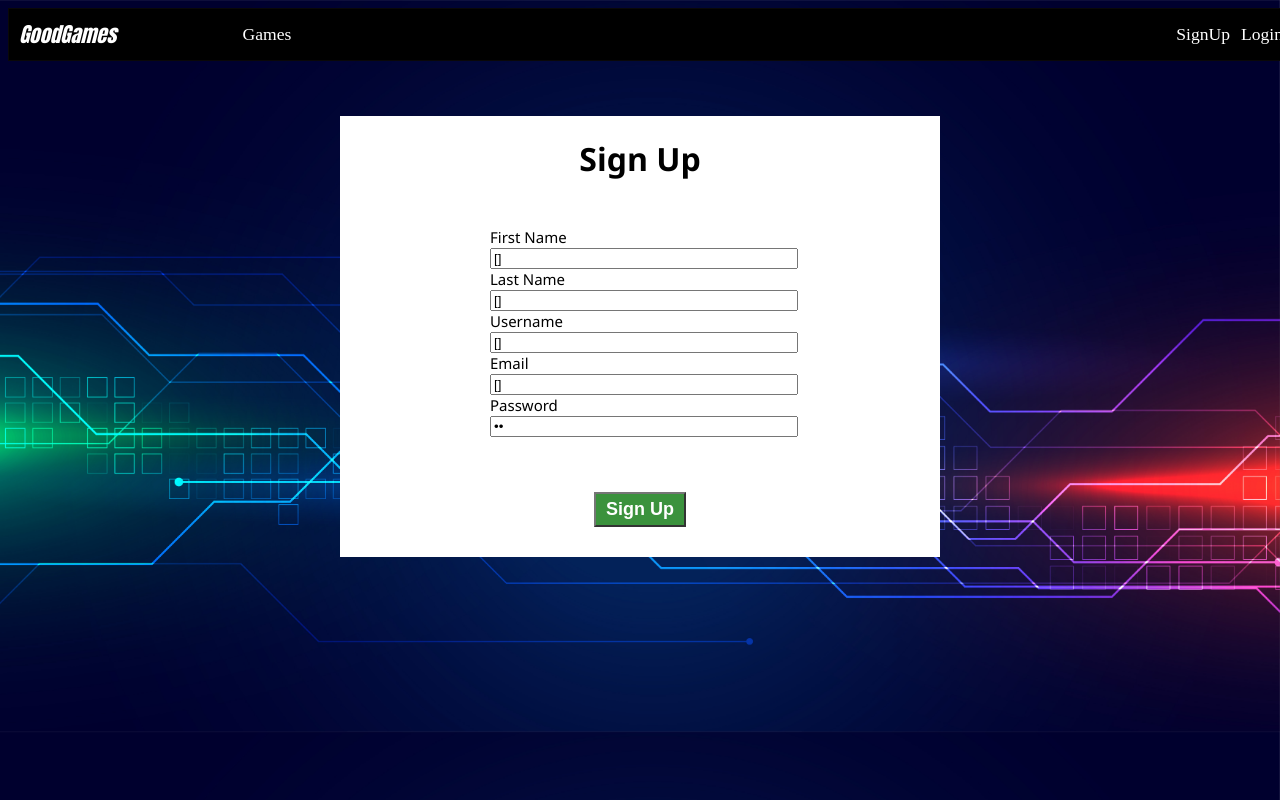
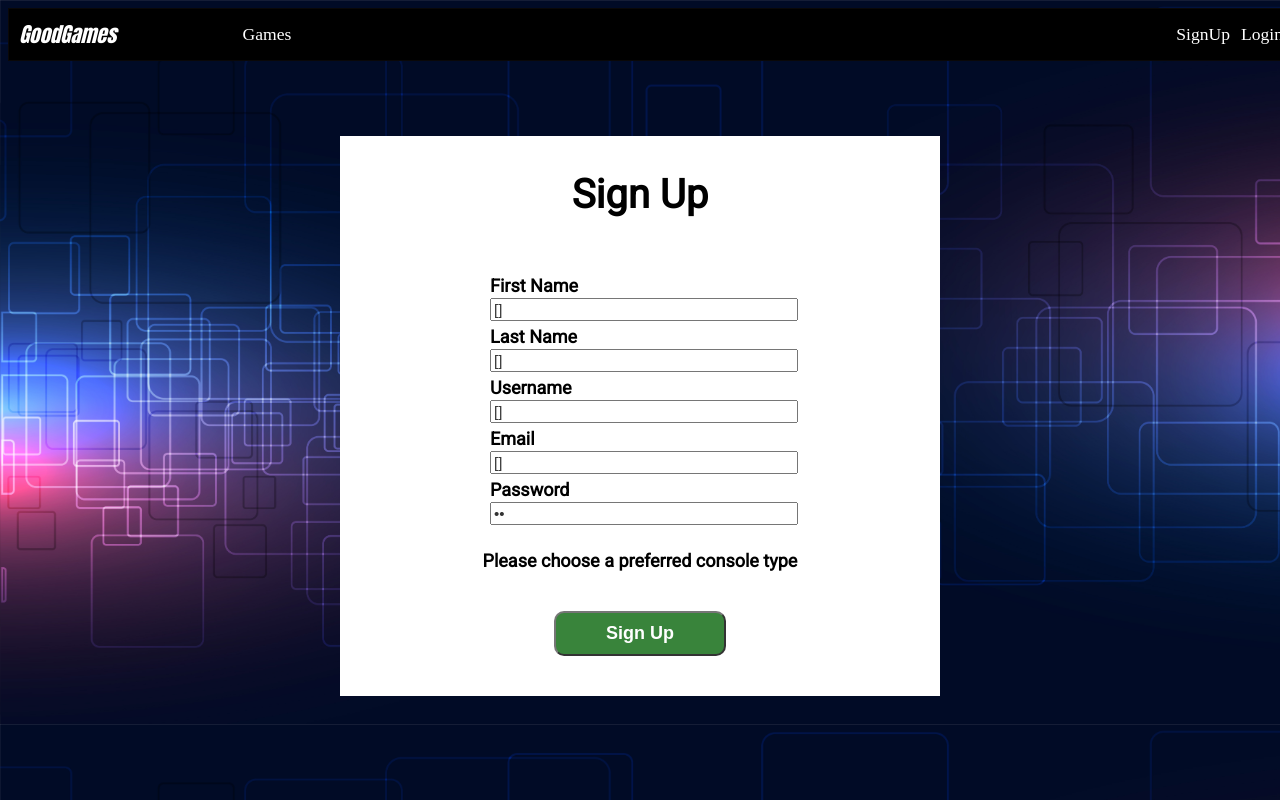
Before and after one commit to jiezheng2020/GoodGamesGG, a Node server app: template views/signup.pug in a window 1280 px wide. Run offline with Node 20, Linux system fonts and the light colour scheme; the template is opened without the code that fills it, so the values that code supplies are empty; some libraries are stand-ins or nearby versions.

Commit message:
finished sign up page

```diff
--- a/public/stylesheets/signup.css
+++ b/public/stylesheets/signup.css
@@ -1,9 +1,9 @@
 body {
-  background-image: url("../images/19187755.jpg");
+  background-image: url("../images/background.jpg");
   background-size: cover;
 }
 .main__container {
-  font-family: "Segoe UI", Tahoma, Geneva, Verdana, sans-serif;
+  font-family: "Roboto", sans-serif;
   color: rgb(0, 0, 0);
 }
 form {
@@ -12,10 +12,19 @@
   justify-content: center;
   flex-direction: column;
 }
+h1 {
+  margin-top: 35px;
+  font-size: 40px;
+}
+
+h4 {
+  margin: 0;
+  font-size: 18px;
+}
 
 .sub__container {
   margin: auto;
-  margin-top: 50px;
+  margin-top: 70px;
   width: 600px;
   background-color: rgb(255, 255, 255);
 }
@@ -30,6 +39,10 @@
 }
 
 .form__labels {
+  margin-top: 5px;
+  margin-bottom: 2px;
+  font-size: 18px;
+  font-weight: bold;
   text-align: left;
 }
 
@@ -37,6 +50,8 @@
 input[type="email"],
 input[type="password"] {
   text-align: left;
+  color: #333;
+  font-size: 15px;
   width: 100%;
 }
 
@@ -55,10 +70,11 @@
 .signup {
   font-size: 18px;
   font-weight: bold;
-  background-color: rgb(10, 119, 13);
+  border-radius: 10px;
+  background-color: rgb(8, 102, 11);
   color: white;
-  padding: 5px 10px;
-  margin: 30px 0;
+  padding: 10px 50px;
+  margin: 40px 0;
   cursor: pointer;
   opacity: 0.8;
   transition: opacity 0.5s;
@@ -74,7 +90,7 @@
 }
 .alert.alert-danger {
   color: white;
+  font-weight: bold;
   background-color: red;
-  opacity: 0.9;
-  width: 450px;
+  width: 500px;
 }
--- a/views/signup.pug
+++ b/views/signup.pug
@@ -3,6 +3,8 @@
 
 append head
     link(rel='stylesheet' href='./stylesheets/signup.css')
+    link(rel="preconnect" href="https://fonts.gstatic.com")
+    link(href="https://fonts.googleapis.com/css2?family=Roboto&display=swap" rel="stylesheet")
 
 block content
     div(class="main__container")
@@ -31,6 +33,7 @@
                             label Password
                         input(type="password", placeholder="password", name="password", value=user.password, required)
                 div(class="preferences__container")
+                    h4 Please choose a preferred console type
                     each console in consoles
                         input(type="checkbox", name=console.name, unchecked)
                         label(for=console.name) #{console.name}
```
Also changed, not shown: public/images/19187755.jpg (deleted), public/images/background.jpg (added).
